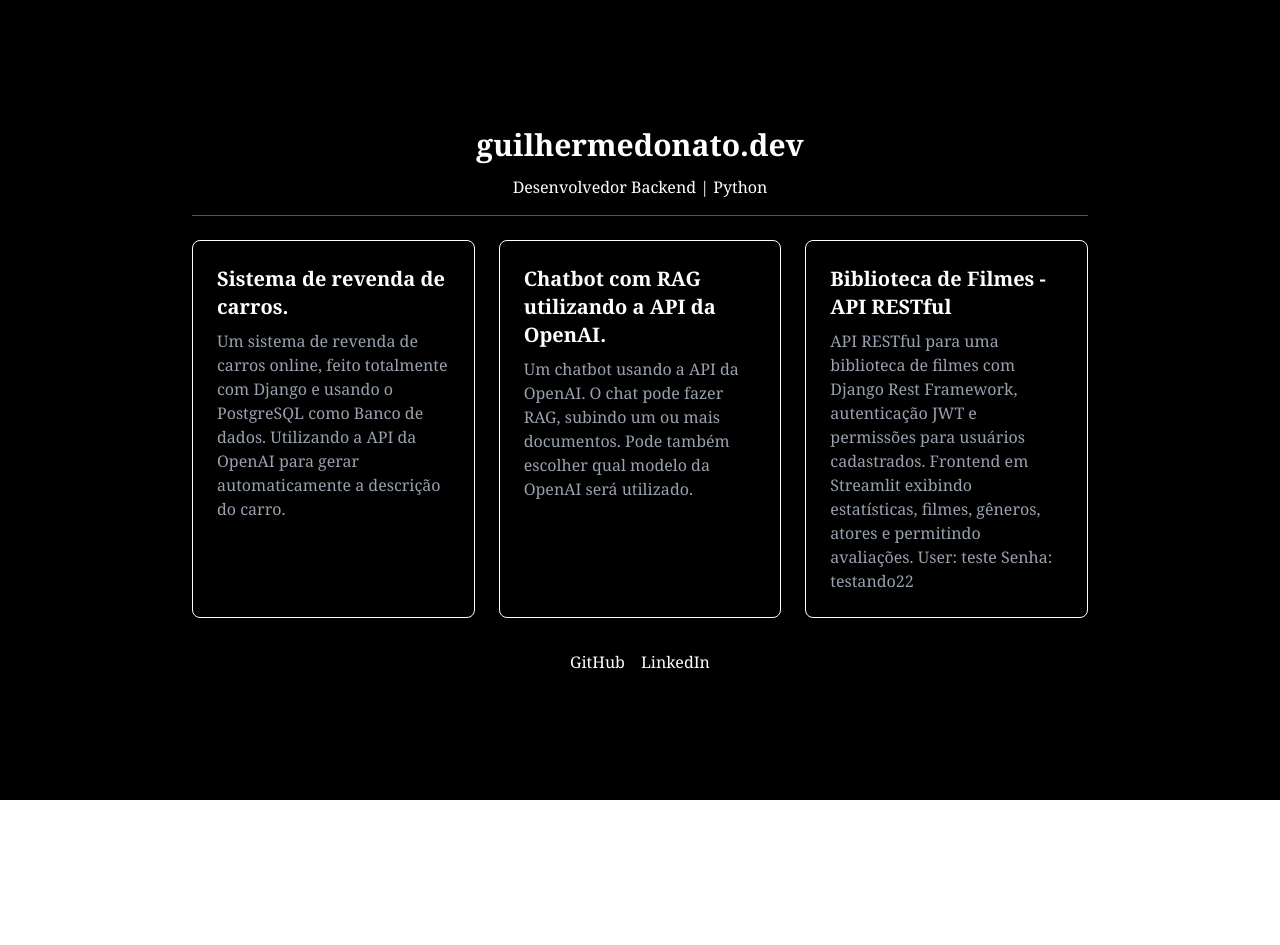
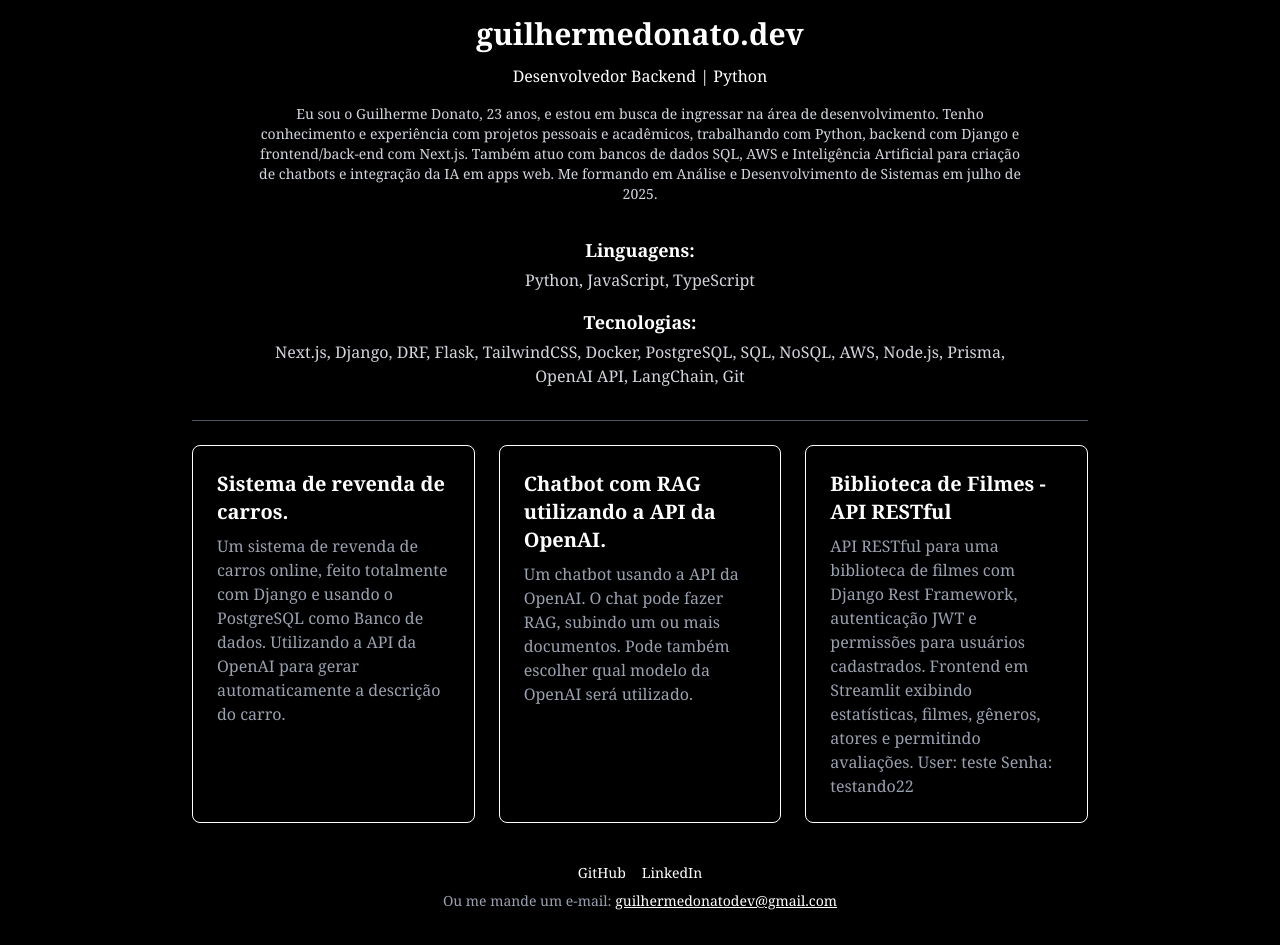
Before and after one commit to guilherme-donato-dev/portfolio, a Next.js app: page / in a window 1280 px wide. Shown: the top 945 px of the page. Before the commit the page ends 800 px from the top, so only its background shows below. Built offline with nearby package versions, Linux system fonts and the light colour scheme.

Commit message:
adicionado o sobre mim e tecnologias

```diff
--- a/app/page.tsx
+++ b/app/page.tsx
@@ -1,19 +1,78 @@
-import React from "react";
+"use client";
+
+import React, { useEffect, useState } from "react";
 import "@fontsource/slabo-27px";
 
 const projects = [
-  { name: "Sistema de revenda de carros.", description: "Um sistema de revenda de carros online, feito totalmente com Django e usando o PostgreSQL como Banco de dados. Utilizando a API da OpenAI para gerar automaticamente a descrição do carro.", link: "http://3.217.69.134/cars/" },
-  { name: "Chatbot com RAG utilizando a API da OpenAI.", description: "Um chatbot usando a API da OpenAI. O chat pode fazer RAG, subindo um ou mais documentos. Pode também escolher qual modelo da OpenAI será utilizado.", link: "https://chatbot-rag-production-5f7e.up.railway.app/" },
-  { name: "Biblioteca de Filmes - API RESTful ", description: "API RESTful para uma biblioteca de filmes com Django Rest Framework, autenticação JWT e permissões para usuários cadastrados. Frontend em Streamlit exibindo estatísticas, filmes, gêneros, atores e permitindo avaliações. User: teste Senha: testando22", link: "https://flixapp-donato.streamlit.app/" },
+  {
+    name: "Sistema de revenda de carros.",
+    description:
+      "Um sistema de revenda de carros online, feito totalmente com Django e usando o PostgreSQL como Banco de dados. Utilizando a API da OpenAI para gerar automaticamente a descrição do carro.",
+    link: "http://3.217.69.134/cars/",
+  },
+  {
+    name: "Chatbot com RAG utilizando a API da OpenAI.",
+    description:
+      "Um chatbot usando a API da OpenAI. O chat pode fazer RAG, subindo um ou mais documentos. Pode também escolher qual modelo da OpenAI será utilizado.",
+    link: "https://chatbot-rag-production-5f7e.up.railway.app/",
+  },
+  {
+    name: "Biblioteca de Filmes - API RESTful ",
+    description:
+      "API RESTful para uma biblioteca de filmes com Django Rest Framework, autenticação JWT e permissões para usuários cadastrados. Frontend em Streamlit exibindo estatísticas, filmes, gêneros, atores e permitindo avaliações. User: teste Senha: testando22",
+    link: "https://flixapp-donato.streamlit.app/",
+  },
+];
+
+const frases = [
+  "Code, sleep, repeat.",
+  "Aprendizado constante é o combustível do dev.",
+  "Do zero ao deploy, um commit de cada vez.",
+  "Construindo projetos, aprendendo na prática.",
 ];
 
 export default function Home() {
+  const [fraseAleatoria, setFraseAleatoria] = useState("");
+
+  useEffect(() => {
+    const frase = frases[Math.floor(Math.random() * frases.length)];
+    setFraseAleatoria(frase);
+  }, []);
+
   return (
     <>
-
       <div className="flex flex-col items-center justify-center min-h-screen bg-black text-white font-serif p-4">
         <h1 className="text-3xl font-bold mb-3">guilhermedonato.dev</h1>
         <p className="text-base mb-4">Desenvolvedor Backend | Python</p>
+
+        {/* Sobre mim */}
+        <div className="max-w-3xl text-center mb-8">
+          <p className="text-gray-300 text-sm">
+          Eu sou o Guilherme Donato, 23 anos, e estou em busca de ingressar na área de
+          desenvolvimento. Tenho conhecimento e experiência com projetos pessoais e
+          acadêmicos, trabalhando com Python, backend com Django e frontend/back-end com
+          Next.js. Também atuo com bancos de dados SQL, AWS e Inteligência Artificial para
+          criação de chatbots e integração da IA em apps web. Me formando em Análise e
+          Desenvolvimento de Sistemas em julho de 2025.
+          </p>
+        </div>
+
+        {/* Tecnologias */}
+        <div className="max-w-3xl mx-auto text-center mb-8">
+        <div className="text-gray-300 text-base font-serif space-y-4">
+          <p>
+            <span className="text-lg font-bold text-white block mb-1">Linguagens:</span>
+            Python, JavaScript, TypeScript
+          </p>
+          <p>
+            <span className="text-lg font-bold text-white block mb-1">Tecnologias:</span>
+            Next.js, Django, DRF, Flask, TailwindCSS, Docker, PostgreSQL, SQL, NoSQL, AWS, Node.js, Prisma, OpenAI API, LangChain, Git
+          </p>
+        </div>
+      </div>
+
+
+        {/* Projetos */}
         <div className="w-full max-w-4xl border-t border-gray-600 mb-6"></div>
         <div className="grid grid-cols-1 md:grid-cols-2 lg:grid-cols-3 gap-6 w-full max-w-4xl">
           {projects.map((project, index) => (
@@ -29,10 +88,40 @@ export default function Home() {
             </a>
           ))}
         </div>
-        <div className="mt-8 flex space-x-4">
-          <a href="https://github.com/guilherme-donato-dev" target="_blank" rel="noopener noreferrer" className="text-white hover:underline">GitHub</a>
-          <a href="https://www.linkedin.com/in/guilhermedonatodev" target="_blank" rel="noopener noreferrer" className="text-white hover:underline">LinkedIn</a>
+
+        {/* Links + e-mail */}
+        <div className="mt-10 flex flex-col items-center space-y-2 text-sm text-gray-400">
+          <div className="flex space-x-4">
+            <a
+              href="https://github.com/guilherme-donato-dev"
+              target="_blank"
+              rel="noopener noreferrer"
+              className="text-white hover:underline"
+            >
+              GitHub
+            </a>
+            <a
+              href="https://www.linkedin.com/in/guilhermedonatodev"
+              target="_blank"
+              rel="noopener noreferrer"
+              className="text-white hover:underline"
+            >
+              LinkedIn
+            </a>
+          </div>
+          <p>
+            Ou me mande um e-mail:{" "}
+            <a
+              href="mailto:guilhermedonatodev@gmail.com"
+              className="text-white underline hover:text-gray-300"
+            >
+              guilhermedonatodev@gmail.com
+            </a>
+          </p>
         </div>
+
+        {/* Frase aleatória no rodapé */}
+        <p className="mt-8 italic text-sm text-gray-500">{fraseAleatoria}</p>
       </div>
     </>
   );
--- a/package.json
+++ b/package.json
@@ -11,9 +11,11 @@
   "dependencies": {
     "@fontsource/ibm-plex-mono": "^5.1.1",
     "@fontsource/slabo-27px": "^5.1.1",
+    "framer-motion": "^12.6.5",
     "next": "15.2.0",
     "react": "^19.0.0",
-    "react-dom": "^19.0.0"
+    "react-dom": "^19.0.0",
+    "react-icons": "^5.5.0"
   },
   "devDependencies": {
     "@eslint/eslintrc": "^3",
```
Also changed, not shown: 1 other file (tests, documents, lock files or other folders).
